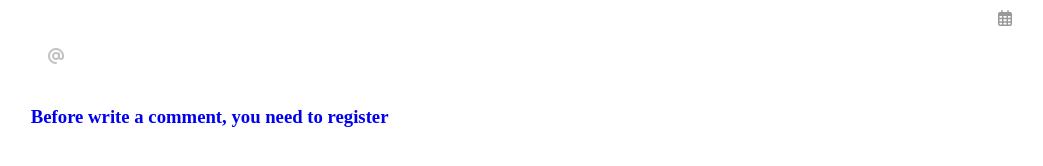
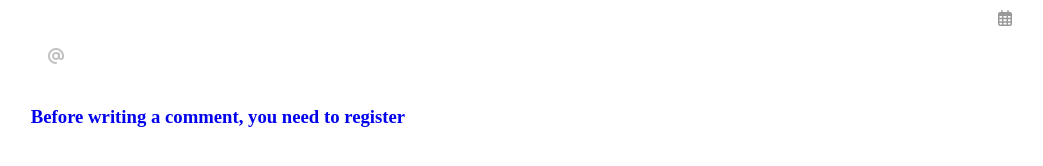
Before and after one commit to mirafzal114/NewTrendAnalysis, a Django app: template news/templates/news/news_detail.html in a window 1280 px wide. Shown: the part 260-426 px from the top of the page, without its empty margins (110-1153 px from the left). Run offline with Django 5.2, Linux system fonts and the light colour scheme; the template is opened without the code that fills it, so the values that code supplies are empty; some libraries are stand-ins or nearby versions; some web fonts are replaced.

Commit message:
added readme.md file

```diff
--- a/news/templates/news/news_detail.html
+++ b/news/templates/news/news_detail.html
@@ -1,7 +1,9 @@
 {% extends 'base.html' %}
+
 {% block title %}
     HOME
 {% endblock title %}
+
 {% block body %}
     <div class="container">
         <div class="title-nw">
@@ -14,9 +16,10 @@
         <div class="author-dt">
             <p><i class="fa-duotone fa-eye"></i> {{ news_detail.view }}</p>
             <p><i class="fa-sharp fa-regular fa-calendar-days"></i> {{ news_detail.created_at|date:"F j, H:i" }}</p>
-
         </div>
-        <p style="color: #9999; text-transform: capitalize; margin-top: 20px;"><i class="fa-sharp fa-solid fa-at"></i>{{ news_detail.author }}</p>
+        <p style="color: #9999; text-transform: capitalize; margin-top: 20px;">
+            <i class="fa-sharp fa-solid fa-at"></i> {{ news_detail.author }}
+        </p>
     </div>
 
     <div class="comments">
@@ -24,7 +27,7 @@
             <div class="add-comment">
                 <form class="form-comment" action="{% url 'post_comment' post_id=news_detail.id %}" method="POST">
                     {% csrf_token %}
-                <textarea placeholder="write your comment.." name="content" cols="40" rows="10" required="" id="id_content"></textarea>
+                    <textarea placeholder="Write your comment..." name="content" cols="40" rows="10" required="" id="id_content"></textarea>
                     <button class="bt-comment" type="submit">ADD</button>
                 </form>
                 {% if form_comment.errors %}
@@ -37,12 +40,11 @@
                         </ul>
                     </div>
                 {% endif %}
-
             </div>
             <i class="fa-duotone fa-comments"></i> <b> COMMENTS:</b>
             <div class="line-cm"></div>
         {% else %}
-            <h3><a style="text-decoration: none" href="{% url 'sign-up' %}">Before write a comment, you need to register</a></h3>
+            <h3><a style="text-decoration: none" href="{% url 'sign-up' %}">Before writing a comment, you need to register</a></h3>
         {% endif %}
 
         {% for comment in news_detail.comments.all %}
--- a/news/views.py
+++ b/news/views.py
@@ -1,17 +1,13 @@
-from datetime import  timedelta
-from django.utils import timezone
+
 from datetime import datetime, timedelta
-from django.contrib.auth.decorators import login_required
 from django.core.paginator import Paginator
 from django.db.models import Q
 from .forms import EmailPostForm, CommentForm, NewsForm
-from news.models import News
 from django.contrib import messages
 from django.shortcuts import render, redirect, get_object_or_404
 from .models import News
 from .forms import CommentForm
 from django.contrib.auth.decorators import login_required
-# Create your views here.
 
 
 def news_list(request):
```
Also changed, not shown: README.md (added), img.png (added). Lines whose indentation alone changed are shown as unchanged.
